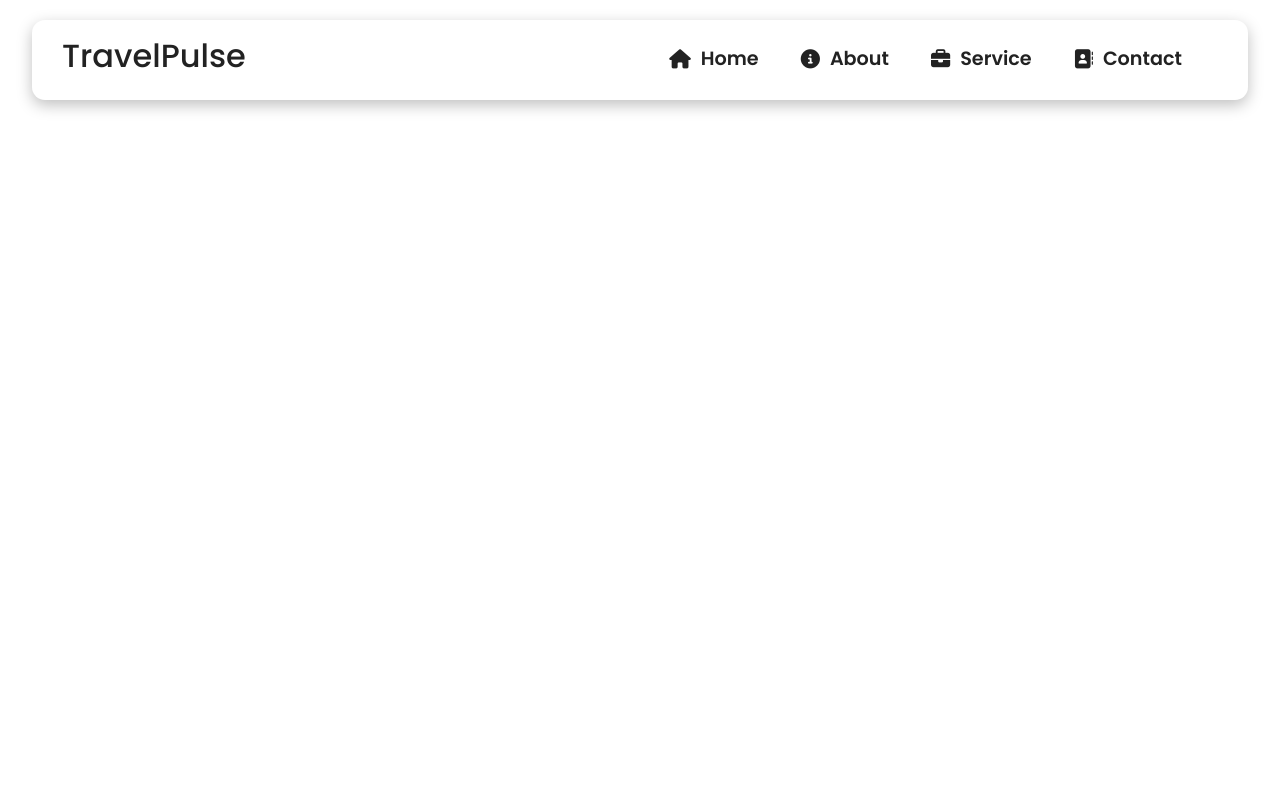
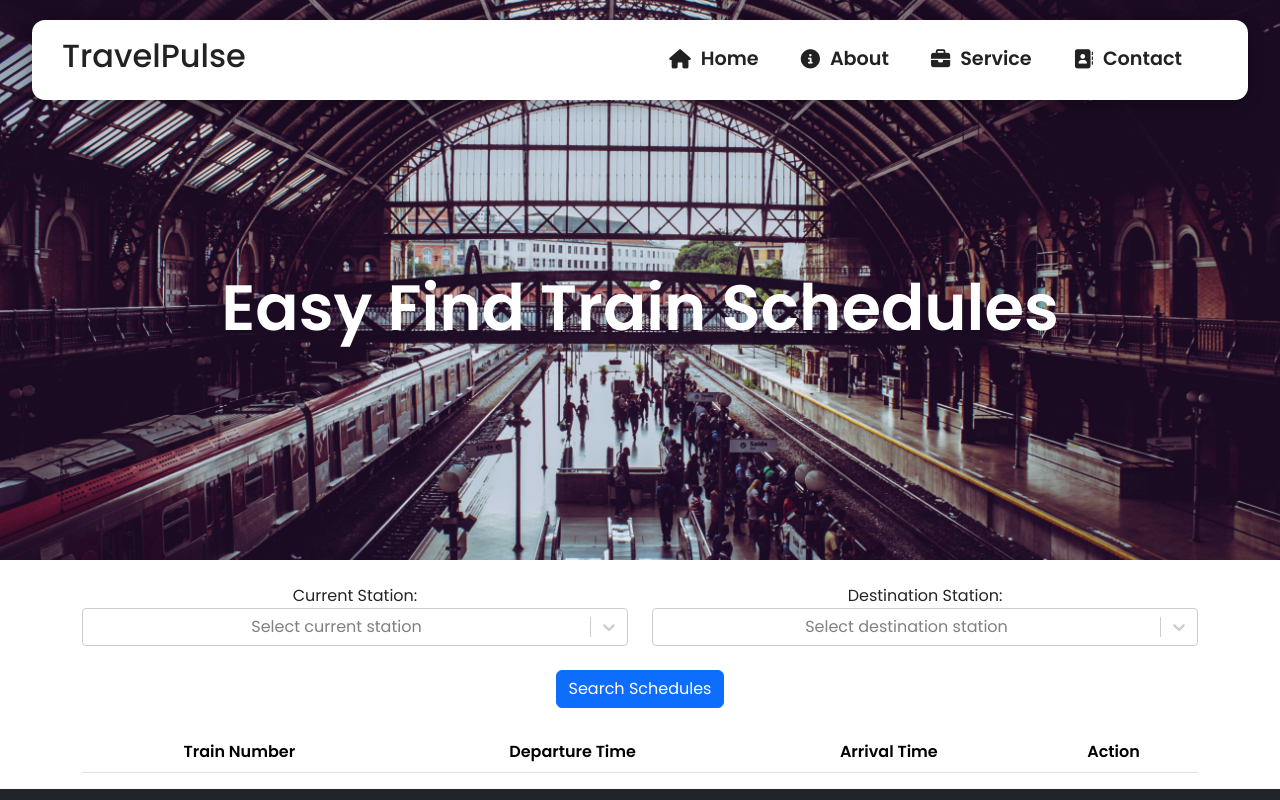
Before and after one commit to Soap171/SwiftRail, a React (Create React App) app in the folder web/: page /Schedules in a window 1280 px wide. Shown: the top 800 px of the page. Built offline with nearby package versions, Linux system fonts and the light colour scheme.

Commit message:
schedules and bookings

```diff
--- a/web/package.json
+++ b/web/package.json
@@ -12,10 +12,12 @@
     "qrcode": "^1.5.3",
     "qrcode.react": "^3.1.0",
     "react": "^18.2.0",
+    "react-bootstrap": "^2.9.0",
     "react-dom": "^18.2.0",
     "react-hook-form": "^7.46.1",
     "react-router-dom": "^6.16.0",
     "react-scripts": "5.0.1",
+    "react-select": "^5.7.7",
     "web-vitals": "^2.1.4"
   },
   "scripts": {
--- a/web/src/routes/Schedules.js
+++ b/web/src/routes/Schedules.js
@@ -1,11 +1,206 @@
-import React from 'react'
+
+import Footer from '../components/Footer'
+import Hero from '../components/Hero'
 import Navbar from '../components/Navbar'
+import ScheduleImg from '../assets/Schedule.jpg'
+import Select from 'react-select';
+import Modal from 'react-bootstrap/Modal';
+import Button from 'react-bootstrap/Button';
+import React, { useState, useEffect } from 'react';
+
+
+
 function Schedules() {
+  const [currentStation, setCurrentStation] = useState(null);
+  const [destinationStation, setDestinationStation] = useState(null);
+  const [schedules, setSchedules] = useState([]);
+  const [notificationPhoneNumber, setNotificationPhoneNumber] = useState('');
+  const [validationError, setValidationError] = useState('');
+  const [showModal, setShowModal] = useState(false);
+  const [notificationMessage, setNotificationMessage] = useState('');
+
+  const openModal = () => setShowModal(true);
+  const closeModal = () => setShowModal(false);
+
+  // Function to hide the message after a delay
+  useEffect(() => {
+    if (notificationMessage) {
+      const timer = setTimeout(() => {
+        setNotificationMessage('');
+        closeModal();
+      }, 5000); // Adjust the time (in milliseconds) as needed
+      return () => clearTimeout(timer);
+    }
+  }, [notificationMessage]);
+
+  const handleSearch = () => {
+    if (!currentStation || !destinationStation) {
+      setValidationError('Both current and destination stations are required.');
+      return;
+    }
+
+    setValidationError('');
+
+    // Implement the search logic here and update the schedules state
+    // For example:
+    // const foundSchedules = ... // Fetch schedules from the backend
+    // setSchedules(foundSchedules);
+    setSchedules(dummySchedules);
+  };
+
+  const handleNotify = (scheduleId) => {
+    openModal();
+    // Additional logic to handle notifications here
+  };
+
+  const handleNotification = () => {
+    if (!validatePhoneNumber(notificationPhoneNumber)) {
+      setValidationError('Please enter a valid phone number.');
+      return;
+    }
+
+    setValidationError('');
+
+    // Implement the logic to send notifications using notificationPhoneNumber
+    setNotificationMessage('You will receive an SMS shortly on departure.');
+  };
+
+  const validatePhoneNumber = (phoneNumber) => {
+    const phonePattern = /^[0-9]{10}$/; // Modify the pattern according to your requirements
+    return phonePattern.test(phoneNumber);
+  };
+
+  const dummySchedules = [
+    {
+      id: 1,
+      trainNumber: 'ABC123',
+      departureTime: '09:00 AM',
+      arrivalTime: '11:30 AM',
+    },
+    {
+      id: 2,
+      trainNumber: 'XYZ456',
+      departureTime: '12:30 PM',
+      arrivalTime: '03:00 PM',
+    },
+    // Add more dummy schedule objects here
+  ];
+
+  const stationOptions = [
+    { value: 'station1', label: 'Station 1' },
+    { value: 'station2', label: 'Station 2' },
+    { value: 'station3', label: 'Station 3' },
+    // Add more station options here
+  ];
+
+
+
+
   return (
     <div>
-      <Navbar/>
+      <Navbar />
+      <Hero cName="hero-other" heroImg={ScheduleImg} title="Easy Find Train Schedules" />
+      <div className="container mt-4">
+        <div className="row">
+          <div className="col-md-6">
+            <div className="form-group">
+              <label>Current Station:</label>
+              <Select
+                options={stationOptions}
+                value={currentStation}
+                onChange={(selectedOption) => setCurrentStation(selectedOption)}
+                placeholder="Select current station"
+              />
+            </div>
+          </div>
+          <div className="col-md-6">
+            <div className="form-group">
+              <label>Destination Station:</label>
+              <Select
+                options={stationOptions}
+                value={destinationStation}
+                onChange={(selectedOption) => setDestinationStation(selectedOption)}
+                placeholder="Select destination station"
+              />
+            </div>
+          </div>
+        </div>
+        <div className="row justify-content-center text-center mt-4">
+          <div className="col-md-6">
+            <button className="btn btn-primary" onClick={handleSearch}>
+              Search Schedules
+            </button>
+          </div>
+        </div>
+        {validationError && (
+          <div className="alert alert-danger mt-3">{validationError}</div>
+        )}
+      </div>
+
+      <div className="container mt-4">
+        <table className="table">
+          <thead>
+            <tr>
+              <th>Train Number</th>
+              <th>Departure Time</th>
+              <th>Arrival Time</th>
+              <th>Action</th>
+            </tr>
+          </thead>
+          <tbody>
+            {schedules.map((schedule) => (
+              <tr key={schedule.id}>
+                <td>{schedule.trainNumber}</td>
+                <td>{schedule.departureTime}</td>
+                <td>{schedule.arrivalTime}</td>
+                <td>
+                  <button
+                    className="btn btn-success"
+                    onClick={() => handleNotify(schedule.id)}
+                  >
+                    Notify
+                  </button>
+                </td>
+              </tr>
+            ))}
+          </tbody>
+        </table>
+      </div>
+
+      <Modal show={showModal} onHide={closeModal}>
+        <Modal.Header closeButton>
+          <Modal.Title>Enter Phone Number</Modal.Title>
+        </Modal.Header>
+        <Modal.Body>
+          <div className="form-group">
+            <label>Phone Number for Notification:</label>
+            <input
+              type="text"
+              className="form-control"
+              value={notificationPhoneNumber}
+              onChange={(e) => setNotificationPhoneNumber(e.target.value)}
+              placeholder="Enter phone number"
+            />
+          </div>
+          {notificationMessage && (
+            <div className="alert alert-success mt-3">{notificationMessage}</div>
+          )}
+          {validationError && (
+            <div className="alert alert-danger mt-3">{validationError}</div>
+          )}
+        </Modal.Body>
+        <Modal.Footer>
+          <Button variant="secondary" onClick={closeModal}>
+            Close
+          </Button>
+          <Button variant="primary" onClick={handleNotification}>
+            Notify
+          </Button>
+        </Modal.Footer>
+      </Modal>
+      <Footer />
     </div>
-  )
+  );
 }
 
-export default Schedules
+export default Schedules;
```
Also changed, not shown: web/src/assets/Schedule.jpg (added), 1 other file (tests, documents, lock files or other folders).
